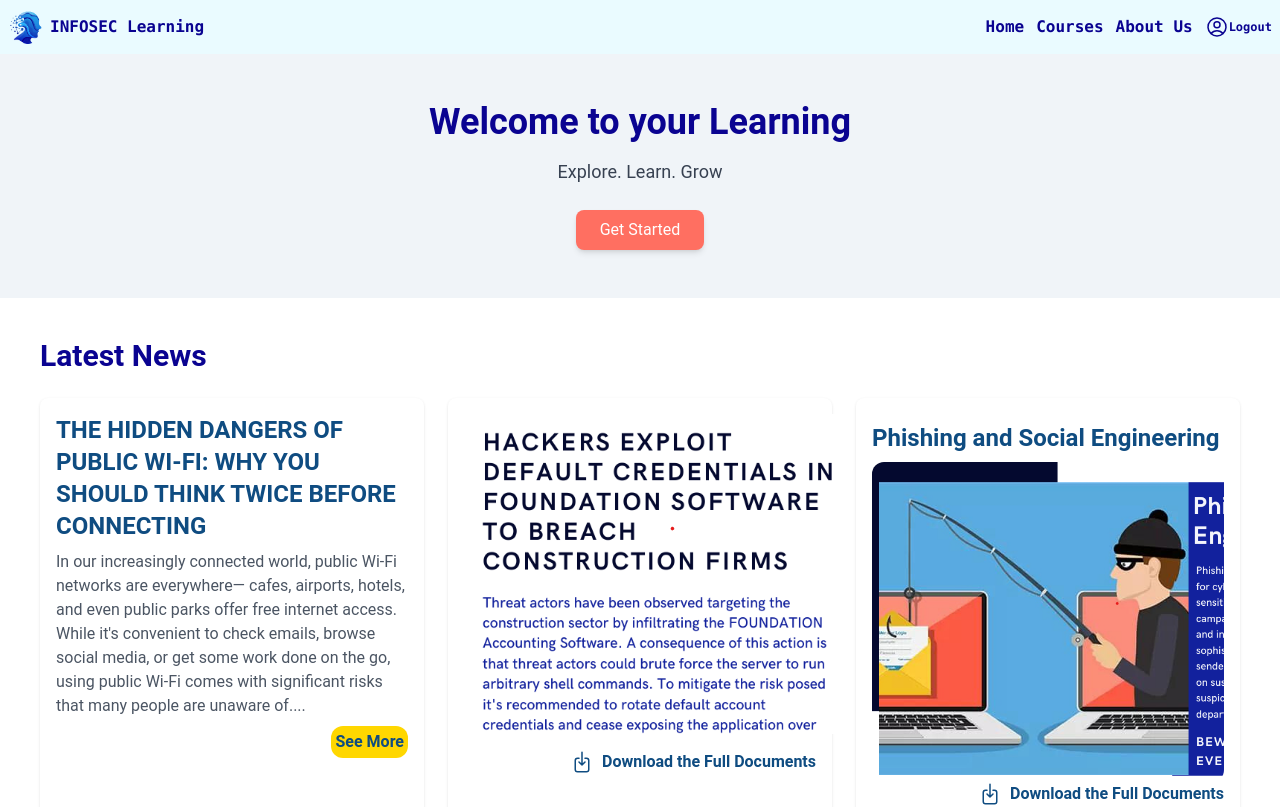
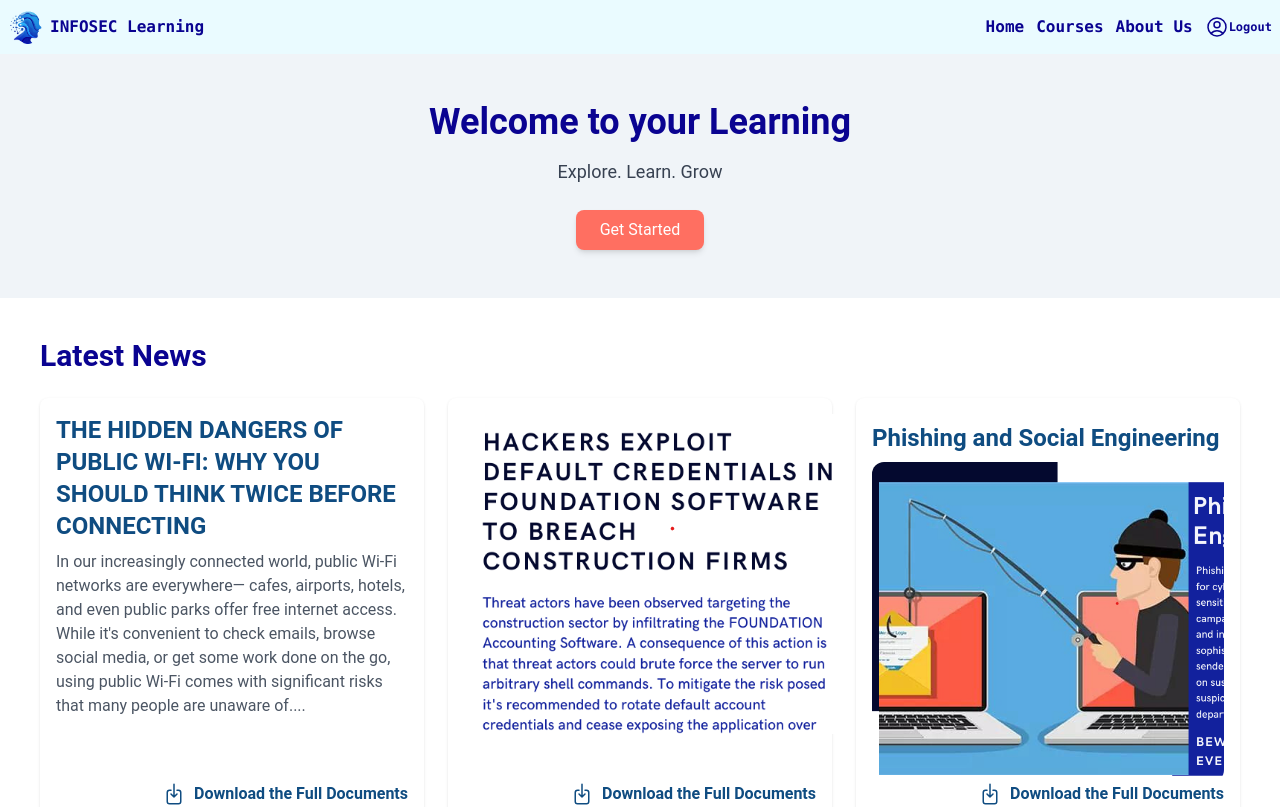
Before and after one commit to RVKPP-Lakmina/infosec-learning-platform, a React (Vite) app: page / in a window 1280 px wide. Shown: the top 807 px of the page. Built offline with nearby package versions, Linux system fonts and the light colour scheme.

Commit message:
style changes

```diff
--- a/src/components/LatestNewsComponent.tsx
+++ b/src/components/LatestNewsComponent.tsx
@@ -7,7 +7,8 @@ const LatestNewsComponent = () => {
         Latest News
       </h2>
       <div className="grid grid-cols-3 gap-6">
-        <article className="bg-white p-4 shadow rounded-lg">
+        <article className="bg-white p-4 shadow rounded-lg flex flex-col justify-between">
+          <div>
             <h3 className="text-2xl font-bold text-[#0f4c81]">
               THE HIDDEN DANGERS OF PUBLIC WI-FI: WHY YOU SHOULD THINK TWICE
               BEFORE CONNECTING
@@ -15,33 +16,12 @@ const LatestNewsComponent = () => {
             <p className="text-gray-600 mt-2">
               In our increasingly connected world, public Wi-Fi networks are
               everywhere— cafes, airports, hotels, and even public parks offer
-            free internet access. While it's convenient to check emails, browse
-            social media, or get some work done on the go, using public Wi-Fi
-            comes with significant risks that many people are unaware of....
+              free internet access. While it's convenient to check emails,
+              browse social media, or get some work done on the go, using public
+              Wi-Fi comes with significant risks that many people are unaware
+              of....
             </p>
-          <span className="flex justify-end">
-            <button className="mt-2 font-semibold bg-[#ffd700] p-1 rounded-xl text-[#0f4c81]">
-              See More
-            </button>
-          </span>
-        </article>
-        <article className="bg-white p-4 shadow rounded-lg">
-          {/* <h3 className="text-2xl font-bold text-[#0f4c81]">Article Title 2</h3>
-          <p className="text-gray-600 mt-2">Brief summary of the article...</p> */}
-          <div className="flex flex-col gap-4">
-            <div className="bg-cover w-96 h-80 min-h-[6rem] rounded-xl bg-[url('src/assets/images/news-article-02.png')]"></div>
-
-            <button className="font-semibold flex justify-end text-[#0f4c81] items-center gap-2">
-              <DownloadIcon />
-              Download the Full Documents
-            </button>
           </div>
-        </article>
-        <article className="bg-white p-4 shadow rounded-lg">
-          <h3 className="text-2xl font-bold text-[#0f4c81] py-2">
-            Phishing and Social Engineering
-          </h3>
-          <div className="bg-cover w-full h-80 min-h-[6rem] rounded-xl bg-[url('src/assets/images/article-03.png')]"></div>
           <div className="flex justify-end">
             <button className="font-semibold flex justify-end text-[#0f4c81] items-center gap-2">
               <DownloadIcon />
@@ -49,6 +29,35 @@ const LatestNewsComponent = () => {
             </button>
           </div>
         </article>
+
+        <article className="bg-white p-4 shadow rounded-lg flex flex-col justify-between">
+          {/* <h3 className="text-2xl font-bold text-[#0f4c81]">Article Title 2</h3>
+          <p className="text-gray-600 mt-2">Brief summary of the article...</p> */}
+          <div className="flex flex-col gap-4">
+            <div className="bg-cover w-96 h-80 min-h-[6rem] rounded-xl bg-[url('src/assets/images/news-article-02.png')]"></div>
+          </div>
+          <button className="font-semibold flex justify-end text-[#0f4c81] items-center gap-2">
+            <DownloadIcon />
+            Download the Full Documents
+          </button>
+        </article>
+
+        <article className="bg-white p-4 shadow rounded-lg flex flex-col justify-between">
+          <div>
+            <h3 className="text-2xl font-bold text-[#0f4c81] py-2">
+              Phishing and Social Engineering
+            </h3>
+            <div className="bg-cover w-full h-80 min-h-[6rem] rounded-xl bg-[url('src/assets/images/article-03.png')]"></div>
+          </div>
+
+          <div className="flex justify-end">
+            <button className="font-semibold flex justify-end text-[#0f4c81] items-center gap-2">
+              <DownloadIcon />
+              Download the Full Documents
+            </button>
+          </div>
+
+        </article>
       </div>
     </section>
   );
--- a/src/components/course-listings/CourseListItem.tsx
+++ b/src/components/course-listings/CourseListItem.tsx
@@ -26,7 +26,7 @@ const CourseListItem = ({
     </div>
   );
 
-  const slicedDescription = description?.substring(0, 80) + "...";
+  const slicedDescription = description?.substring(0, 70) + "...";
 
   return (
     <div
@@ -44,6 +44,7 @@ const CourseListItem = ({
           {slicedDescription}
         </div>
       </div>
+
       <div className="flex justify-end items-center">
         <CourseItemDescriptionWrapper>
           <ShowDescriptionBtn courseDetailsItem={courseDetailsItem} />
--- a/src/components/course-listings/CourseListings.tsx
+++ b/src/components/course-listings/CourseListings.tsx
@@ -4,9 +4,13 @@ import { CourseDetailsItem } from "../../lib/interfaces";
 
 export function CourseListings({ courses }: { courses: CourseDetailsItem[] }) {
   return (
-    <div className="w-full flex mt-5 min-h-screen overflow-hidden">
-      <MantaoryLHS mandatoryCourses={courses} />
-      <OptionalRHS optionalItems={courses} />
+    <div className="w-full flex flex-4 mt-5 min-h-screen overflow-hidden">
+      <div className="flex flex-2">
+        <MantaoryLHS mandatoryCourses={courses} />
+      </div>
+      <div className="flex-1">
+        <OptionalRHS optionalItems={courses} />
+      </div>
     </div>
   );
 }
--- a/src/components/course-listings/MantaoryLHS.tsx
+++ b/src/components/course-listings/MantaoryLHS.tsx
@@ -8,11 +8,14 @@ const MantaoryLHS: React.FC<CourseDetailsItems> = ({
   mandatoryCourses: CourseDetailsItem[];
 }) => {
   return (
+    <div className="flex flex-col flex-2">
+      <div className="sticky py-2 flex flex-col justify-center items-center top-0  bg-white gap-4 divide-y divide-dashed">
+        <h1 className="text-2xl font-semibold text-[#0a0391]">
+          MANDATORY COURSES
+        </h1>
+      </div>
+
       <div className=" px-5 gap-3 h-screen overflow-auto sm:px-4 md:px-8 lg:px-16 xl:px-24 py-8">
-      <div className="sticky top-0 bg-white gap-4 divide-y divide-dashed">
-        <h1 className="font-semibold text-[#0a0391]">MANDATORY COURSES</h1>
-        <div className="">SEARCH</div>
-      </div>
         <div className="">
           <BentoGrid className="mx-auto mt-5 flex flex-col">
             {mandatoryCourses.map((item: CourseDetailsItem, i) => (
@@ -27,6 +30,7 @@ const MantaoryLHS: React.FC<CourseDetailsItems> = ({
           </BentoGrid>
         </div>
       </div>
+    </div>
   );
 };
 
--- a/src/components/course-listings/OptionalRHS.tsx
+++ b/src/components/course-listings/OptionalRHS.tsx
@@ -8,11 +8,13 @@ const OptionalRHS = ({
   optionalItems: CourseDetailsItem[];
 }) => {
   return (
+    <div>
+      <div className="sticky py-2 flex flex-col justify-center items-center top-0  bg-white gap-4 divide-y divide-dashed">
+        <h1 className="text-2xl font-semibold text-[#0a0391]">
+          OPTIONAL COURSES
+        </h1>
+      </div>
       <div className=" px-5 gap-3 h-screen overflow-auto sm:px-4 md:px-8 lg:px-16 xl:px-24 py-8">
-      <div className="sticky top-0 bg-white gap-4 divide-y divide-dashed">
-        <h1 className="font-semibold text-[#0a0391]">OPTIONAL COURSES</h1>
-        <div className="">SEARCH</div>
-      </div>
         <div className="">
           <BentoGrid className="mx-auto mt-5">
             {optionalItems.map((item, i) => (
@@ -27,6 +29,7 @@ const OptionalRHS = ({
           </BentoGrid>
         </div>
       </div>
+    </div>
   );
 };
 
--- a/src/components/nav-bar/Navbar.tsx
+++ b/src/components/nav-bar/Navbar.tsx
@@ -2,9 +2,6 @@ import { NavLink } from "react-router-dom";
 import { UserIcon } from "../../assets/svg-icons";
 
 const Navbar = () => {
-  // const linkClass = ({ isActive }: { isActive: boolean }) =>
-  //   isActive ? "link link-active" : "link";
-
   return (
     <nav className="sticky top-0 bg-[#eafbff] z-10">
       <div className="flex justify-between items-center p-2">
@@ -16,7 +13,6 @@ const Navbar = () => {
                 alt="Logo"
                 width={"34px"}
                 height={"34px"}
-                // className="rounded-xl"
               />
               <div>
                 <div className="font-semibold text-[#0a0391] font-mono">
```
Lines whose indentation alone changed are shown as unchanged.
